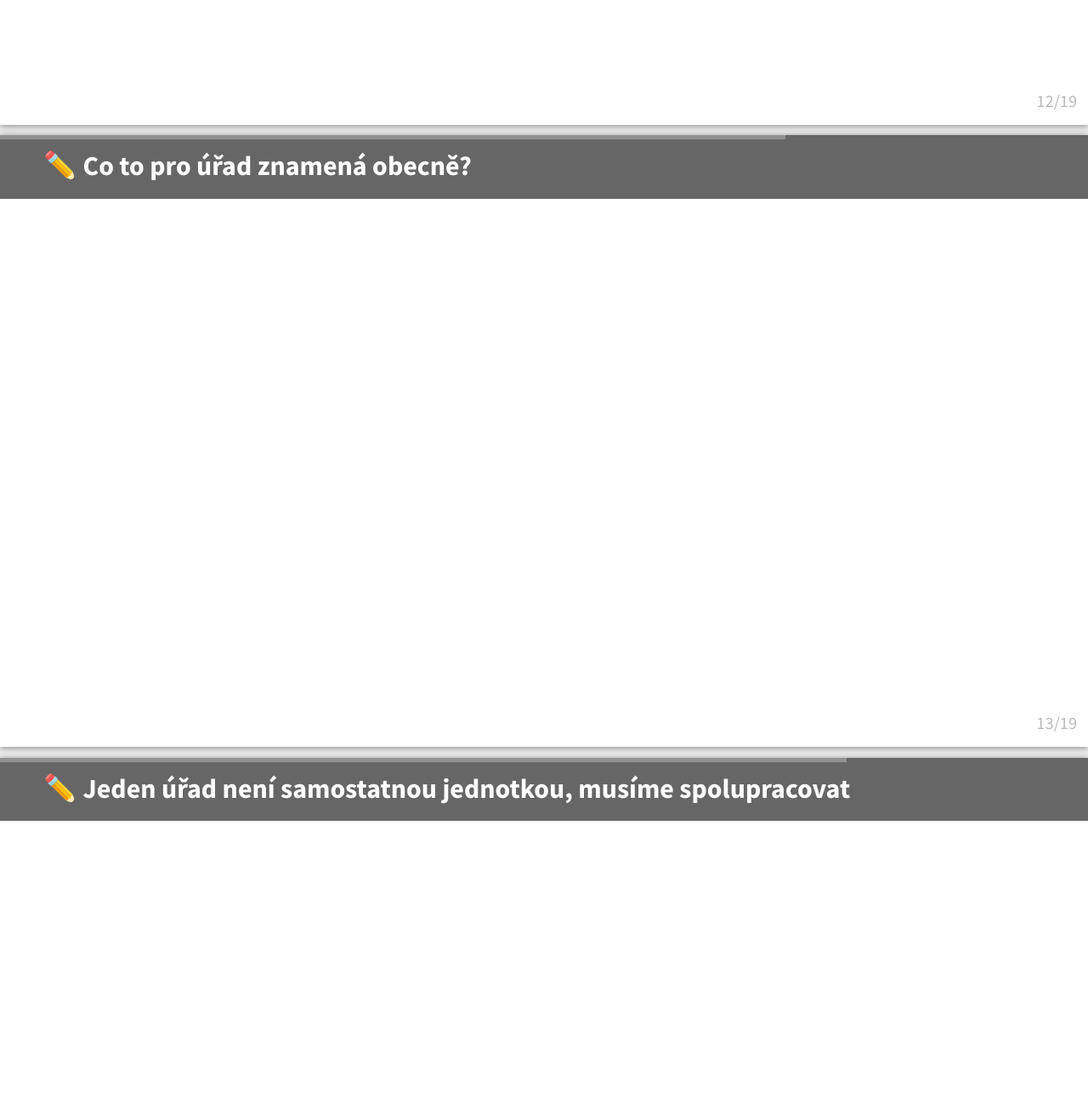
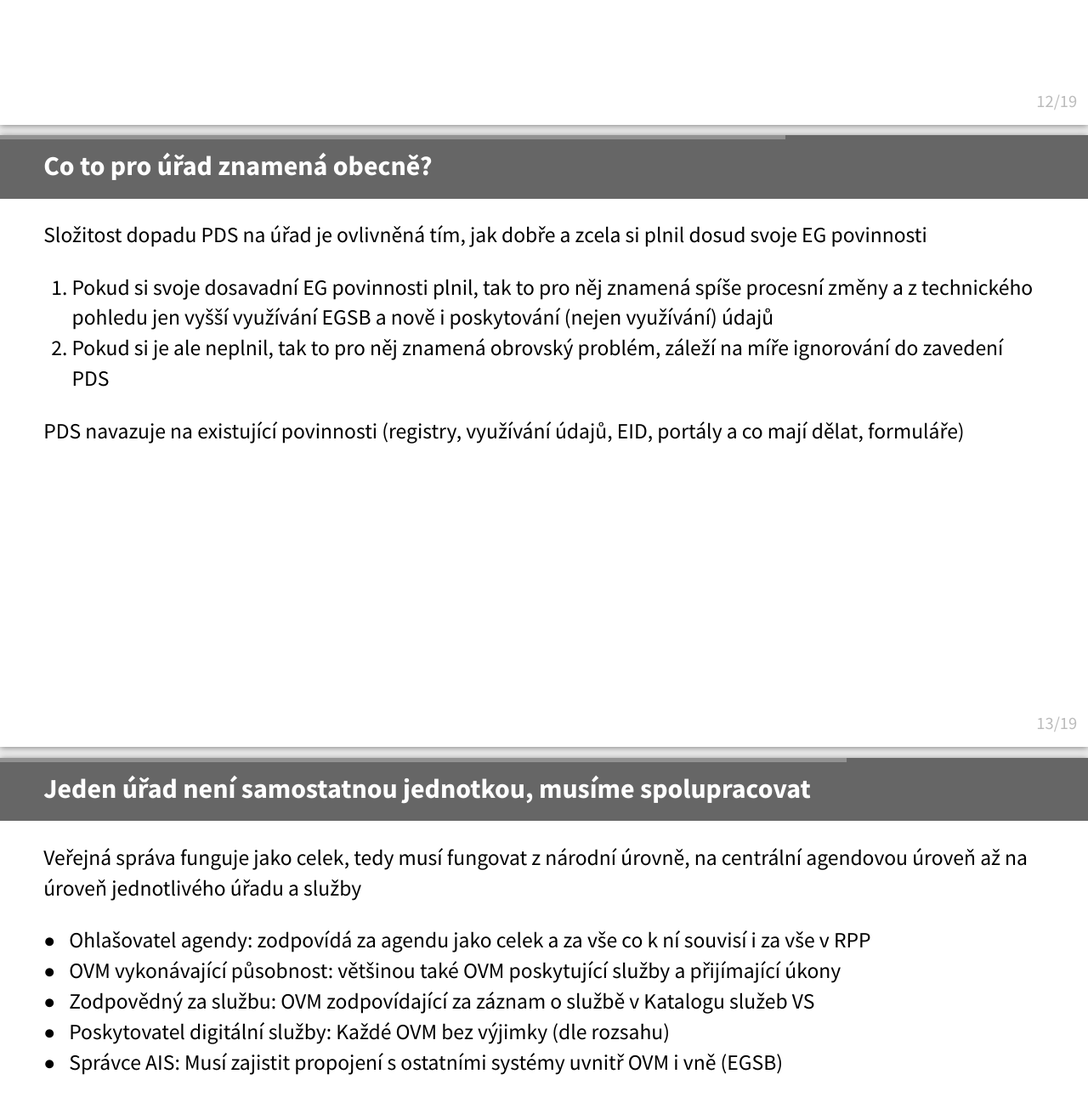
Before and after one commit to egdilna/egovedu, a Jekyll site: the page prezentace/pds-v-uradu.html, which Jekyll copies as it is, in a window 1280 px wide and 1400 px high, scrolled down 10834 px. Shown: the top 1304 px of the window at 85% size. Built offline with Jekyll 4.4.1, drawn with Linux system fonts in a browser that asks for light colours; some web fonts are replaced; some of the changed text lies outside the part shown.

Commit message:
Update pds-v-uradu.html

```diff
--- a/prezentace/pds-v-uradu.html
+++ b/prezentace/pds-v-uradu.html
@@ -188,22 +188,39 @@ Ostatní práva (úkony, osvědčení, EID, odkaz na údaje či zápis a využit
 
 ---
 
-## ✏️ Co to pro úřad znamená obecně?
+## Co to pro úřad znamená obecně?
 
----
+Složitost dopadu PDS na úřad je ovlivněná tím, jak dobře a zcela si plnil dosud svoje EG povinnosti
 
-## ✏️ Jeden úřad není samostatnou jednotkou, musíme spolupracovat
+1. Pokud si svoje dosavadní EG povinnosti plnil, tak to pro něj znamená spíše procesní změny a z technického pohledu jen vyšší využívání EGSB a nově i poskytování (nejen využívání) údajů
+2. Pokud si je ale neplnil, tak to pro něj znamená obrovský problém, záleží na míře ignorování do zavedení PDS
+
+PDS navazuje na existující povinnosti (registry, využívání údajů, EID, portály a co mají dělat, formuláře)
+
 
 
 ---
 
+## Jeden úřad není samostatnou jednotkou, musíme spolupracovat
 
-## ✏️ Doporučený základní postup jak na adopci PDS v úřadu
+Veřejná správa funguje jako celek, tedy musí fungovat z národní úrovně, na centrální agendovou úroveň až na úroveň jednotlivého úřadu a služby
+
+* Ohlašovatel agendy: zodpovídá za agendu jako celek a za vše co k ní souvisí i za vše v RPP
+* OVM vykonávající působnost: většinou také OVM poskytující služby a přijímající úkony
+* Zodpovědný za službu: OVM zodpovídající za záznam o službě v Katalogu služeb VS
+* Poskytovatel digitální služby: Každé OVM bez výjimky (dle rozsahu)
+* Správce AIS: Musí zajistit propojení s ostatními systémy uvnitř OVM i vně (EGSB)
+
+---
+
+
+## Doporučený základní postup jak na adopci PDS v úřadu
 
 1. Pečlivě se seznámit se samotným zákonem o PDS a s dalšími navazujícími změnami legislativního rámce eGovernmentu
 2. Pochopit účel a potřeby ze strany klienta, aby bylo jasné, proč a co musí úřad dělat a nevymlouval se, že se ho PDS netýká
 3. Edukovat zejména věcné gestory za jednotlivé oblasti a agendy a vysvětlit jim o čem PDS je a jak se jeho povinnostem přizpůsobit
 4. Zpracovat stručnou Analýzu dopadu PDS v daném úřadu
+5. Zavést potřebné změny nejprve do své IK úřadu a pak je také realizovat
 
 ---
 
```
